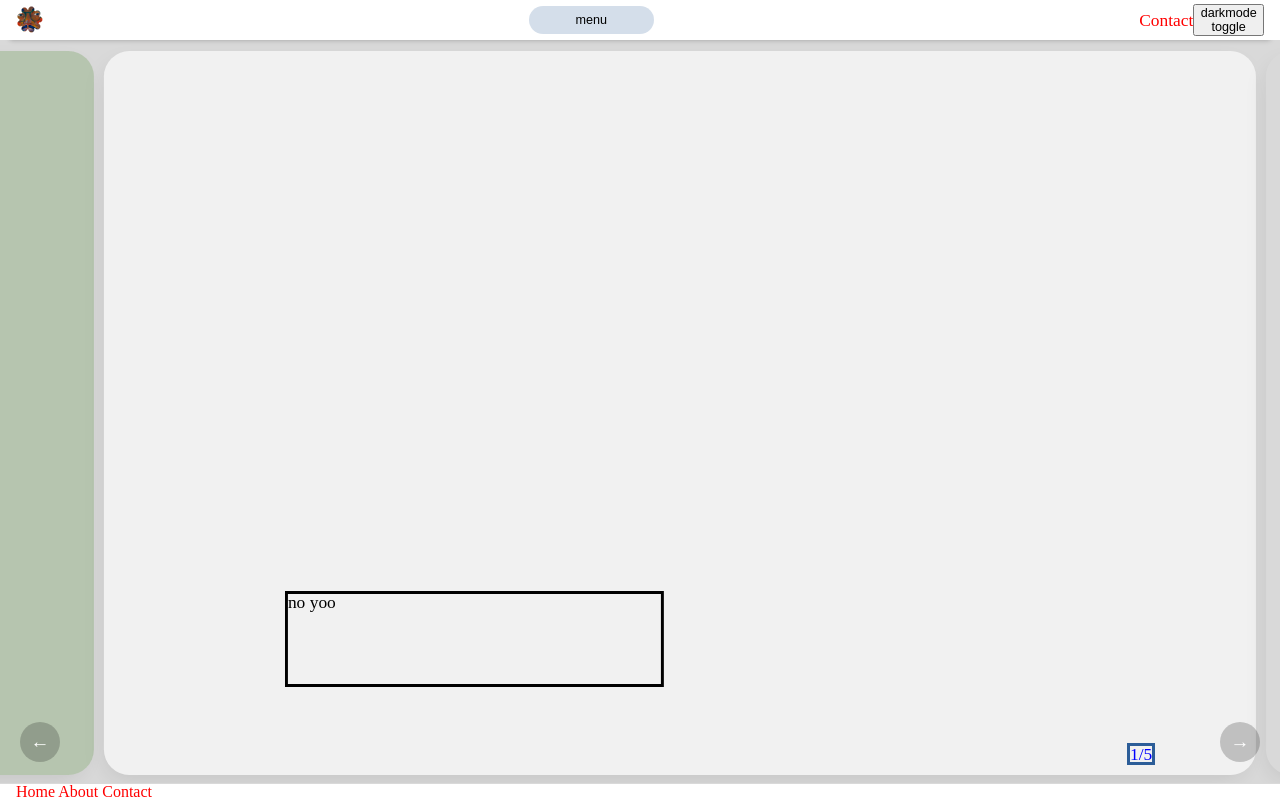
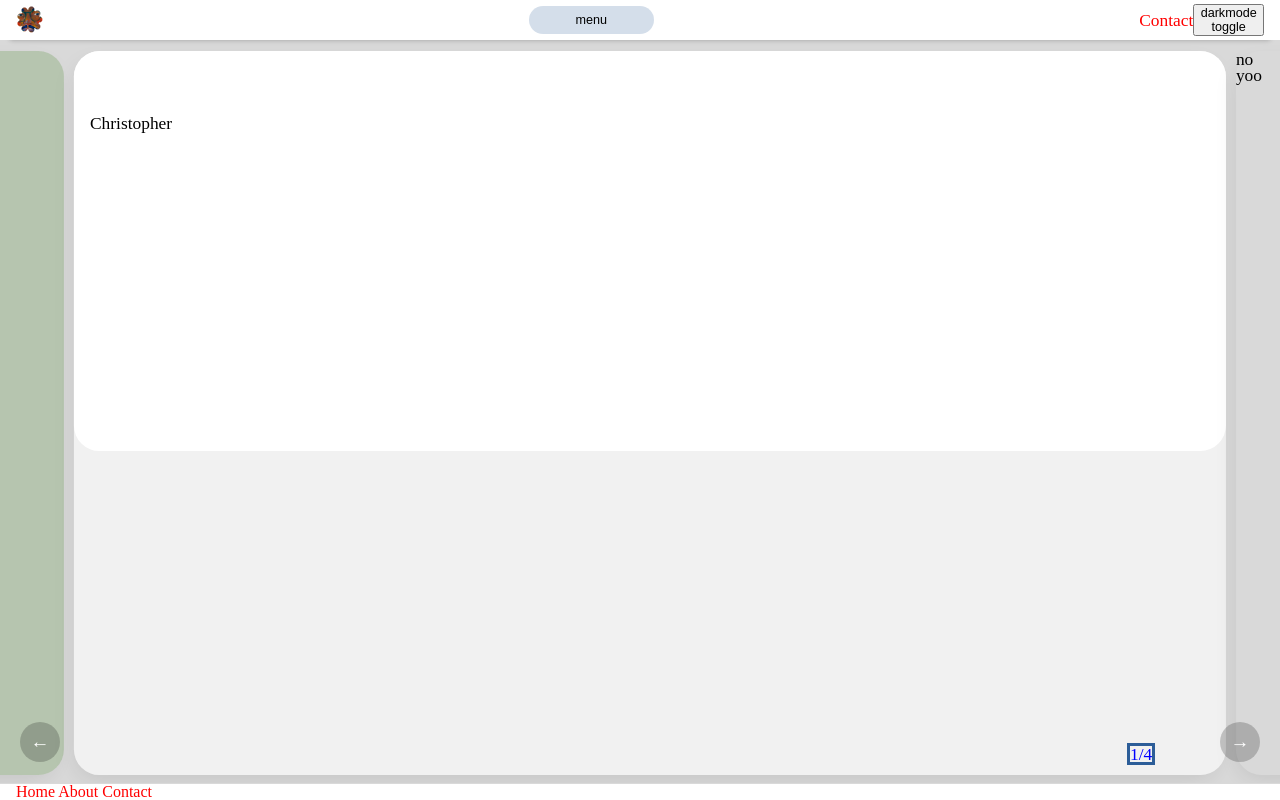
Before and after one commit to christoph3r3w/christoph3r3w, a SvelteKit app: page / in a window 1280 px wide. Built offline with nearby package versions, Linux system fonts and the light colour scheme.

Commit message:
general additions
- added noscript styling
- refactored some styling
- added custom properties to app css

```diff
--- a/src/routes/+layout.svelte
+++ b/src/routes/+layout.svelte
@@ -1,20 +1,23 @@
 <script lang="ts">
+	import {Header, Footer, Window,Menu} from '$lib';
 	let {children} = $props();
-	import {Header, Footer, Window,Menu} from '$lib';
-	// import '../app.css' with { type: "css" };
+	// import { gsap } from "gsap"
 
 </script>
 
 <Window role='window' >
 	<Header />
 	<Menu />
-
 	{@render children()}
-
 </Window>
 
 <Footer class='ftr'/>
 
+<noscript>
+  <div class="noscript-notice">
+    Note: JavaScript is disabled. Basic navigation functionality is available, but for the best experience, please enable JavaScript.
+  </div>
+</noscript>
 
 <style>
 
@@ -27,12 +30,16 @@
 		display: flex;
 		flex-direction: column;
 		height: 100dvh;
-		overflow-y: hidden;
-    	overflow-x: hidden;
+		overflow: hidden;
 
 
 	}
 
+	:global(body :nth-child(n):focus-visible){
+		/* background-color: red !important; */
+		/* outline: solid rgb(30, 255, 0) !important; */
+		/* border: solid rgb(93, 0, 255); */
+	}
 
 	:global(header){
 		padding-inline: var(--Padding-genral);
@@ -46,14 +53,14 @@
 		flex-direction: column;
 		margin: 0;
 		padding: 0;
-		overflow-y: hidden;
-    	overflow-x: hidden;
+		overflow: hidden;
 
 	}
 
 
 	:global(main.contain){
 		background-color: rgba(213, 213, 213, 0.904) ;
+		/* height: 500vh; */
 	}
 
 	:global(.mainContain){
@@ -63,9 +70,22 @@
 	}
 
 	:global(footer){
+		/* background-color: green; */
 		flex: 0 1 auto;
 		padding-inline: var(--Padding-genral);
 
 	}
 
+	.noscript-notice {
+		position: fixed;
+		top: 0;
+		left: 0;
+		right: 0;
+		background: #ffeb3b;
+		color: black;
+		text-align: center;
+		padding: 0.5rem;
+		z-index: 1000;
+	}
+
 </style>
--- a/src/routes/+page.svelte
+++ b/src/routes/+page.svelte
@@ -106,6 +106,7 @@
 </script>
 
   <div class="container" bind:this={container}>
+  <!-- the progress bar -->
   <div class="progress-bar" bind:this={progressBar}></div>
 
   <div class="progress-counter" bind:this={progressCounter}>
@@ -116,23 +117,30 @@
   <button class="nav-btn prev" onclick={() => scrollToSection(currentSection - 1)}>←</button>
   <button class="nav-btn next" onclick={() => scrollToSection(currentSection + 1)}>→</button>
 
-  <section class="mainContain scroller" bind:this={scroller}>
-    <Window role="child" class="contentContain" color="transparent" style="--hoverC:white" bind:this={sections[0]}>
-      <p>no yoo</p>
+  <!-- the section -->
+  <section class="mainContain scroller" bind:this={scroller} onclick={menuClose}  >
+    <Window role="child" class="contentContain" color="white" style="--hoverC:white" bind:this={sections[0]}>
+     <Intro/>
     </Window>
+
     <Window role="child" class="contentContain" color="transparent" bind:this={sections[1]}>
       <p>no yoo</p>
     </Window>
-    <Window role="child" class="contentContain" color="transparent" style="--hoverC:beige" bind:this={sections[2]}>
-      <p>no ya</p>
+
+    <Window role="child" class="contentContain" color="transparent" style="--hoverC:#DCA256" bind:this={sections[2]}>
+      <Works/>
     </Window>
-    <Window role="child" class="contentContain" color="transparent" style="--hoverC:#ffffca" bind:this={sections[3]}>
-      <p>no y333</p>
-    </Window>
-    <Window role="child" class="contentContain" color="transparent" style="--hoverC:#3B6E25" bind:this={sections[4]}>
+
+    <Window role="child" class="contentContain" color="transparent" style="--hoverC:#3B6E25" bind:this={sections[3]}>
       <p>no y443</p>
     </Window>
   </section>
+
+  <noscript>
+    <section class="mainContain"  onclick={menuClose}>
+      x111111111111111111111111111111111111111111111111111111111111111111111111111111111111111111111111
+    </section>
+  </noscript>
 </div>
 
 <style>
@@ -140,13 +148,22 @@
     --scale: 0;
     will-change: transform, scale, background-color;
   }
+
+  :global(body:has(noscript .mainContain)) {
+    .container:has(.scroller){
+    background-color: aqua !important;
+    display: none;
+    }
+    header{
+     background-color: red;
+    }
+  }
   .container {
     position: relative;
     inset: 0;
     width: 100vw;
     height: 100%;
-	overflow-y: hidden;
-    overflow-x: hidden;
+	  overflow: hidden;
 
   }
   .progress-bar {
@@ -180,17 +197,17 @@
     height: 99.8%;
     width: auto;
   }
+
   :global(.contentContain) {
     margin-top: 1px !important;
     position: relative;
     top: 10px;
-    flex: 0 0 90vw;
+    flex: 0 0 89vw;
+    flex-basis: clamp(60vw,100%,90vw);
     height: 97.5%;
-    padding-inline: var(--Padding-genral);
 	  translate:clamp(-4% ,-5vw, -10%) 0;
 	  background-color: color-mix(in srgb, var(--hoverC,#2C5D98) , rgba(255, 255, 255, 0.466) 70% );
 	  transition: .5s ease-out;
-
     display: grid;
     grid-template-columns: repeat(60,1fr);
     grid-template-rows: repeat(40,1fr);
@@ -207,14 +224,17 @@
   :global(.contentContain:hover){
     background-color: color-mix(in srgb, var(--hoverC,#2C5D98) , rgba(255, 255, 255, 0.466) 30% );
     transition: 1s ease-out;
-
   }
 
-  :global(.contentContain) p{
-	grid-column: 10/30;
-	grid-row: 31/36;
-	outline: solid;
-	/* width: fit-content; */
+  :global(.contentContain :is(.pad)) {
+    display: grid;
+    /* grid-template-columns: subgrid;
+    grid-template-rows: subgrid; */
+    position: relative;
+		grid-column: 1/-1;
+		grid-row: 1/-1;
+    padding-inline: var(--Padding-genral) !important;
+
   }
 
   /* Add navigation button styles */
--- a/static/app.css
+++ b/static/app.css
@@ -48,6 +48,12 @@
 
   }
 
+  .letter-style {
+    --letter-index: 0; /* Will be set per element */
+    --random-col: calc(60 - (var(--letter-index) * 9) / 2.5 * mod(var(--letter-index), 3.5));
+    --random-row: calc(40 - (var(--letter-index) * 2.4) / .5 / mod(var(--letter-index), 3.5));
+  }
+
   :root {
     /* light-dark */
     --LD-text:light-dark(var(--D-black),var(--D-white));
@@ -59,6 +65,9 @@
     /* new design background */
     --cream-bk:light-dark(blanchedalmond, rgb(91, 83, 72));
     --cream-bk:light-dark( hsl(36, 48%, 94%), hsl(36, 14%, 14%));
+
+    --letter-total: 0; /* This will be updated dynamically */
+
 
     /* --color-background: var(--vt-c-white);
     --color-background-soft: var(--vt-c-white-soft);
```
Lines whose indentation alone changed are shown as unchanged.
